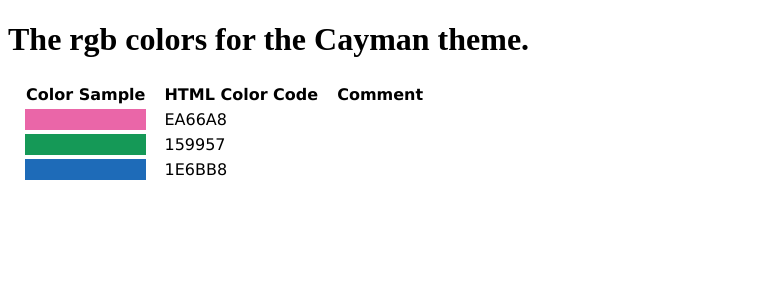
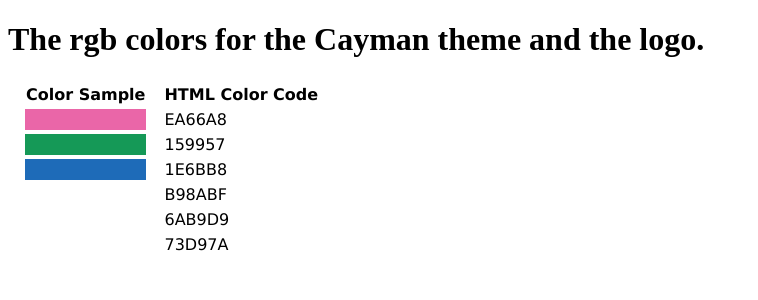
Before and after one commit to TwoPizza9621536/twopizza9621536.github.io, a Jekyll site: the page pages/RGB.html, which Jekyll copies as it is, in a window 1280 px wide. Shown: the top 300 px of the page, without its empty margins (0-758 px from the left). Built offline with Jekyll 4.4.1, drawn with Linux system fonts in a browser that asks for light colours.

Commit message:
Update color values
Signed-off-by: Samuel Wu 吴申榕 <twopizza9621536@gmail.com>

```diff
--- a/assets/css/RGB.css
+++ b/assets/css/RGB.css
@@ -4,12 +4,12 @@
   border-collapse: separate;
   border-spacing: 2ex 0.5ex;
 }
-.red {
+#cayman .red {
   background-color: #ea66a8;
 }
-.green {
+#cayman .green {
   background-color: #159957;
 }
-.blue {
+#cayman .blue {
   background-color: #1e6bb8;
 }
--- a/pages/RGB.html
+++ b/pages/RGB.html
@@ -3,7 +3,7 @@
   <head>
     <meta charset="utf-8">
     <meta name="viewport" content="width=device-width, initial-scale=1">
-    <title>Just Color Picker - Color List</title>
+    <title>Cayman and Logo Color List</title>
     <meta http-equiv="Content-Security-Policy" content="default-src 'none'; form-action 'none'; style-src 'self';">
     <link rel="stylesheet" href="../assets/css/RGB.css">
     <meta name="description" content="The RGB values for the theme that is used on this site, Cayman.">
@@ -11,26 +11,34 @@
 
   <body>
     <table>
-      <h1>The rgb colors for the Cayman theme.</h1>
+      <h1>The rgb colors for the Cayman theme and the logo.</h1>
       <tr>
         <th scope="row">Color Sample</th>
         <th scope="row">HTML Color Code</th>
-        <th scope="row">Comment</th>
       </tr>
-      <tr>
+      <tr id="cayman">
         <td class="red"></td>
         <td>EA66A8</td>
-        <td></td>
       </tr>
-      <tr>
+      <tr id="cayman">
         <td class="green"></td>
         <td>159957</td>
-        <td></td>
       </tr>
-      <tr>
+      <tr id="cayman">
         <td class="blue"></td>
         <td>1E6BB8</td>
-        <td></td>
+      </tr>
+      <tr id="logo">
+        <td class="purple"></td>
+        <td>B98ABF</td>
+      </tr>
+      <tr id="logo">
+        <td class="blue"></td>
+        <td>6AB9D9</td>
+      </tr>
+      <tr id="logo">
+        <td class="green"></td>
+        <td>73D97A</td>
       </tr>
     </table>
   </body>
```
